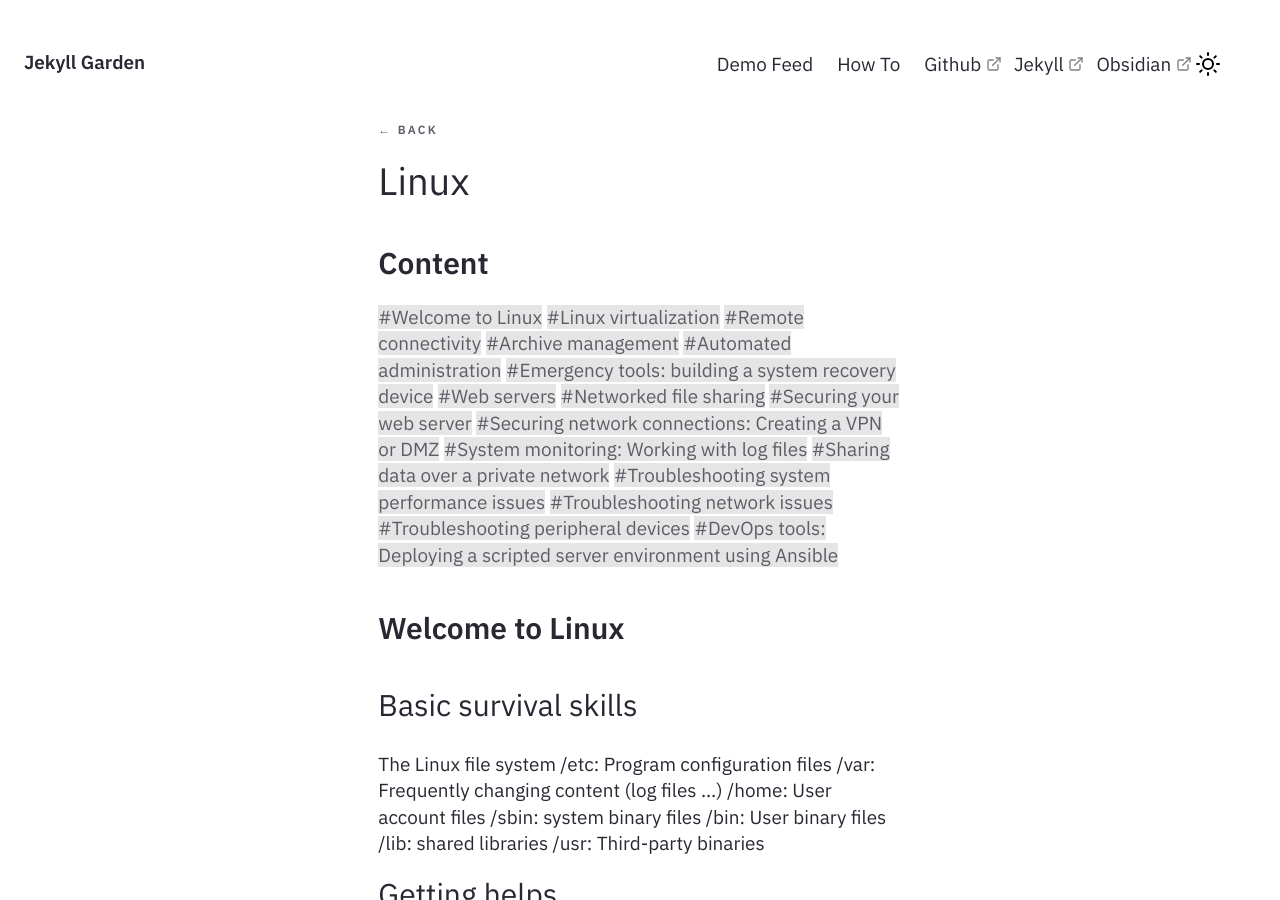
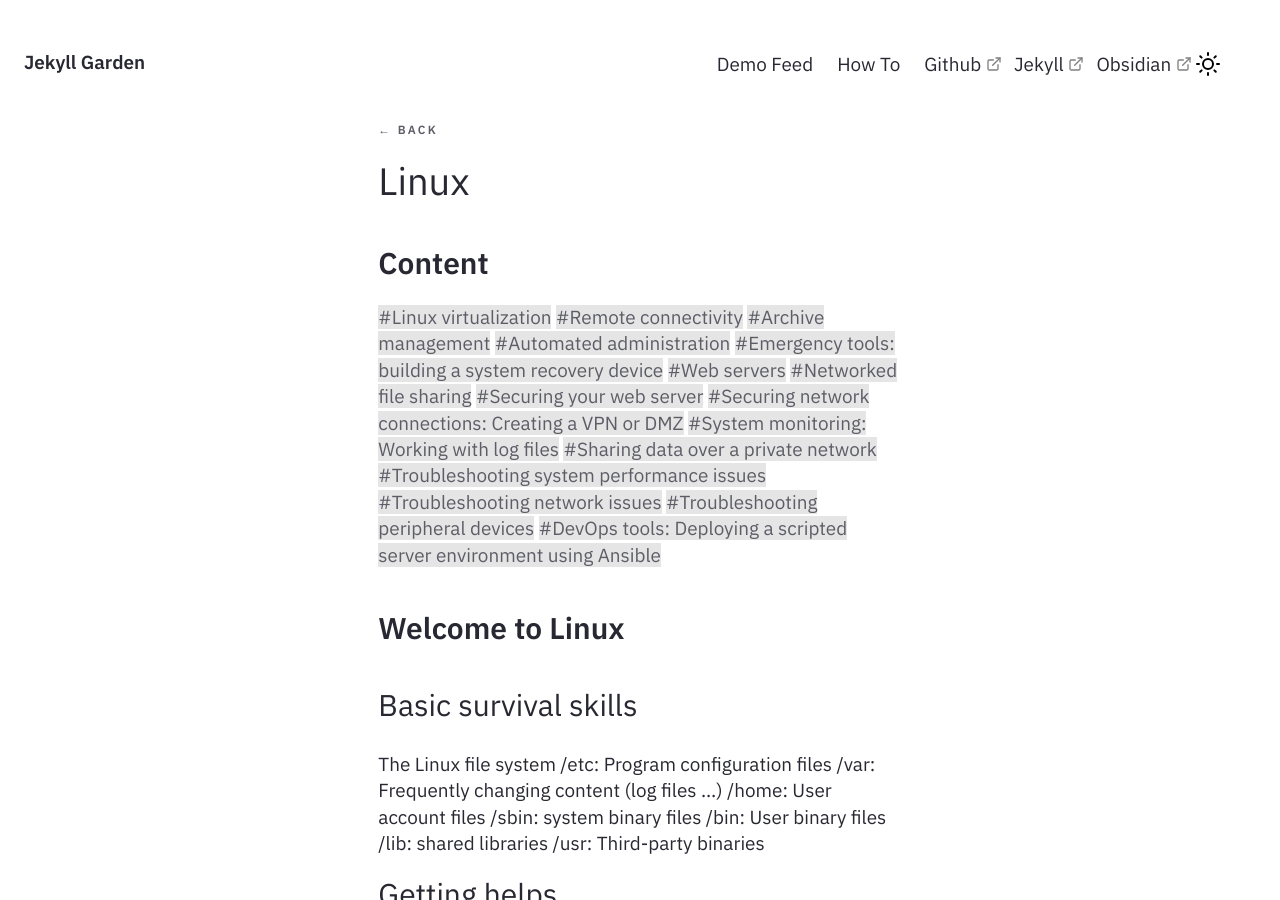
Before and after one commit to robert28893/jekyll-garden, a Jekyll site: the page built from _notes/Public/Linux.md, in a window 1280 px wide and 900 px high. Built offline with Jekyll 4.4.1, drawn with Linux system fonts in a browser that asks for light colours.

Commit message:
Update Linux.md

```diff
--- a/_notes/Public/Linux.md
+++ b/_notes/Public/Linux.md
@@ -7,7 +7,7 @@ format: list
 ---
 
 ## Content
-[[#Welcome to Linux]]
+[](#Welcome to Linux)
 [[#Linux virtualization]]
 [[#Remote connectivity]]
 [[#Archive management]]
```
